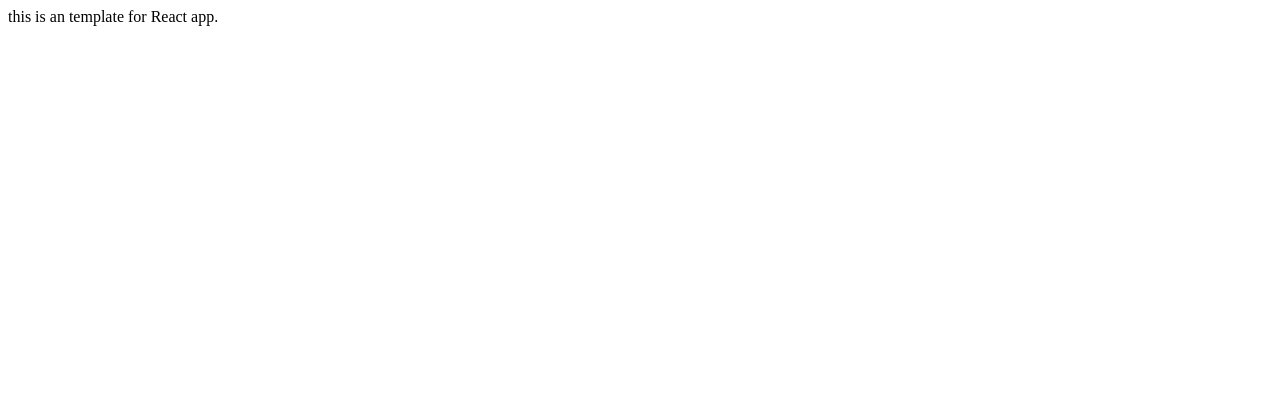
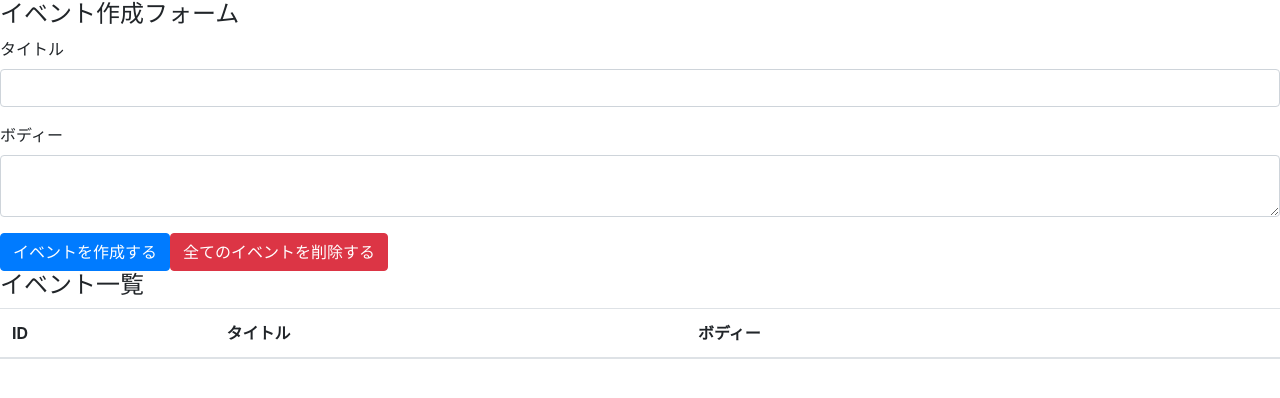
Before and after one commit to kyosuke-date/react-hooks-101, a React (Create React App) app: page / in a window 1280 px wide. Shown: the top 398 px of the page. Built offline with nearby package versions, Linux system fonts and the light colour scheme.

Commit message:
create event form and event table with bootstrap

```diff
--- a/package.json
+++ b/package.json
@@ -3,6 +3,7 @@
   "version": "0.1.0",
   "private": true,
   "dependencies": {
+    "bootstrap": "4.3.1",
     "react": "^17.0.1",
     "react-dom": "^17.0.1",
     "react-scripts": "3.0.1"
--- a/src/App.js
+++ /dev/null
@@ -1,11 +0,0 @@
-import React from 'react';
-
-const App = () =>  {
-  return (
-    <div>
-      this is an template for React app.
-    </div>
-  );
-}
-
-export default App;
--- /dev/null
+++ b/src/components/App.js
@@ -0,0 +1,41 @@
+import React from 'react';
+
+import 'bootstrap/dist/css/bootstrap.min.css';
+
+const App = () =>  {
+  return (
+    <div className="container-fruid">
+      <h4>イベント作成フォーム</h4>
+      <form>
+        <div className="form-group">
+          <label htmlFor="formEventTitle">タイトル</label>
+          <input className="form-control" id="formEventTitle" />
+        </div>
+        <div className="form-group">
+          <label htmlFor="formEventBody">ボディー</label>
+          <textarea className="form-control" id="formEventBody" />
+        </div>
+
+        <button className="btn btn-primary">イベントを作成する</button>
+        <button className="btn btn-danger">全てのイベントを削除する</button>
+      </form>
+
+      <h4>イベント一覧</h4>
+      <table className="table table-hover">
+        <thead>
+          <tr>
+            <th>ID</th>
+            <th>タイトル</th>
+            <th>ボディー</th>
+            <th></th>
+          </tr>
+        </thead>
+        <tbody>
+
+        </tbody>
+      </table>
+    </div>
+  );
+}
+
+export default App;
--- a/src/index.js
+++ b/src/index.js
@@ -1,5 +1,5 @@
 import React from 'react';
 import ReactDOM from 'react-dom';
-import App from './App';
+import App from './components/App';
 
 ReactDOM.render(<App />, document.getElementById('root'));
```
Also changed, not shown: 1 other file (tests, documents, lock files or other folders).
